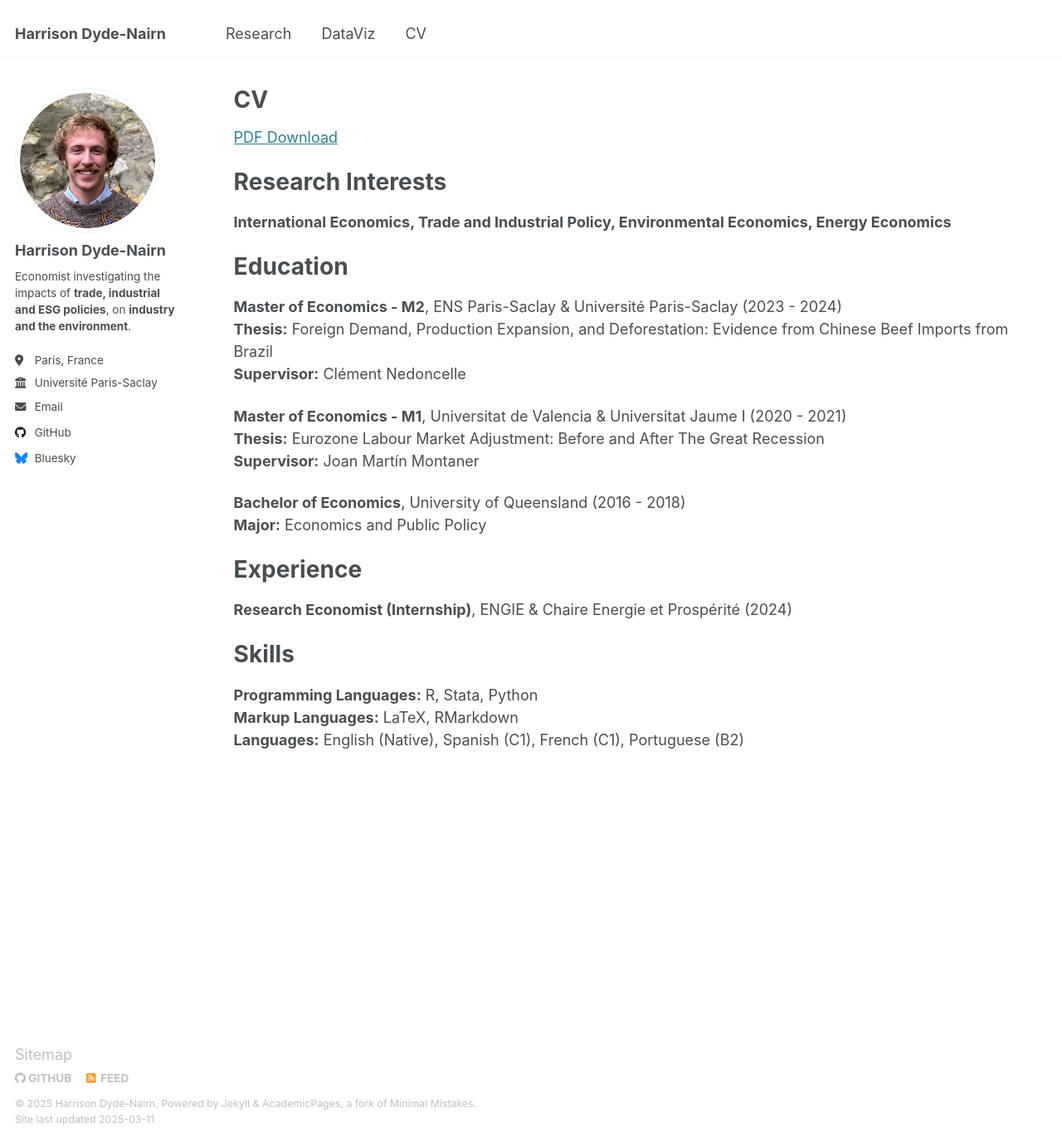
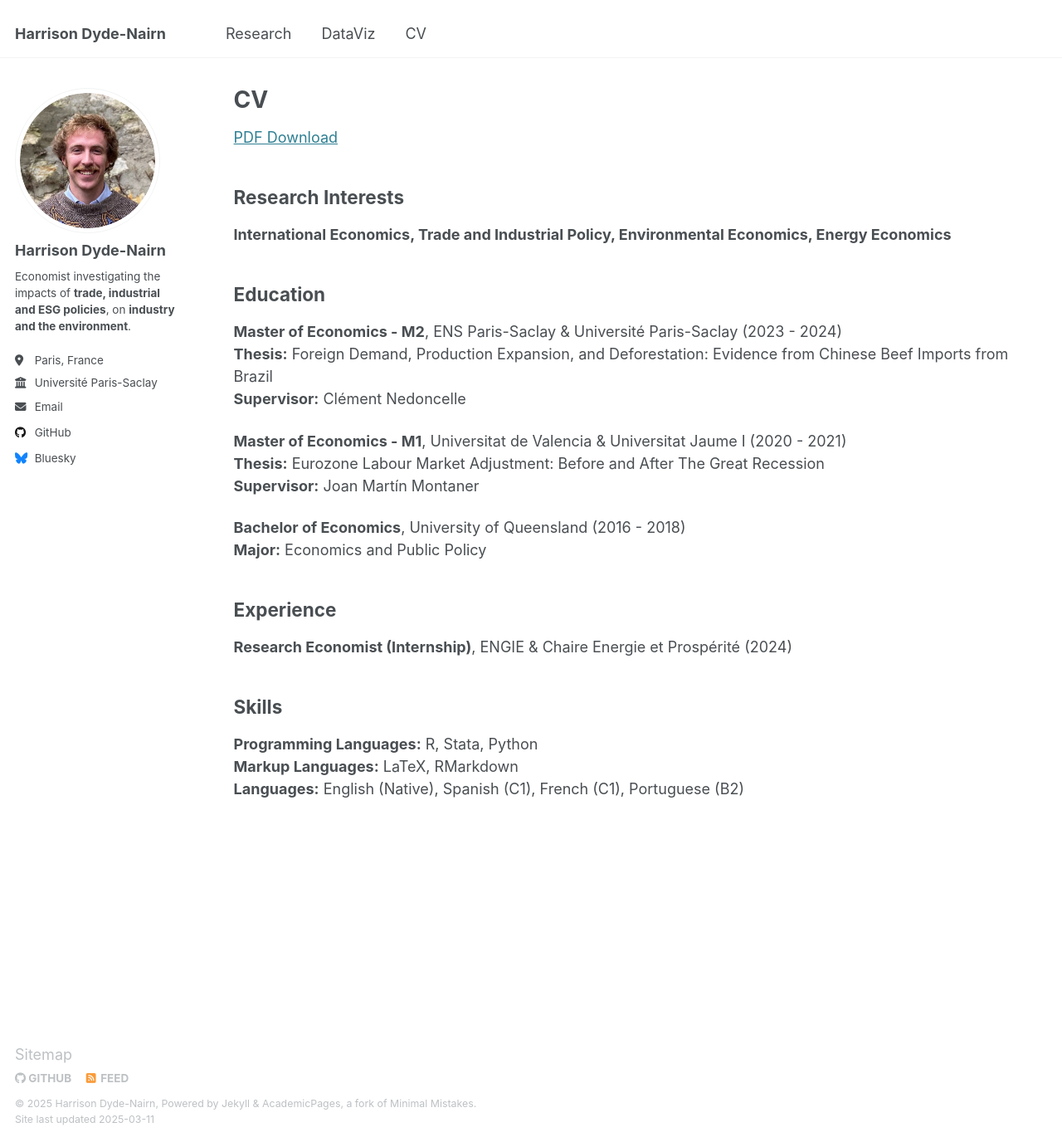
Before and after one commit to hdydenairn/hdydenairn.github.io, a Jekyll site: the page built from _pages/cv.md, in a window 1280 px wide and 1376 px high. Shown: the whole window at 83% size. Built offline with Jekyll 4.4.1, drawn with Linux system fonts in a browser that asks for light colours.

Commit message:
Update cv.md

```diff
--- a/_pages/cv.md
+++ b/_pages/cv.md
@@ -10,11 +10,11 @@ redirect_from:
 
 [PDF Download](https://hdydenairn.github.io/files/cv_jan2025.pdf)
 
-# Research Interests
+## Research Interests
 
 **International Economics, Trade and Industrial Policy, Environmental Economics, Energy Economics**
 
-# Education
+## Education
 
 **Master of Economics - M2**, ENS Paris-Saclay & Université Paris-Saclay (2023 - 2024)
 **Thesis:** Foreign Demand, Production Expansion, and Deforestation: Evidence from Chinese Beef Imports from Brazil
@@ -27,11 +27,11 @@ redirect_from:
 **Bachelor of Economics**, University of Queensland (2016 - 2018)
 **Major:** Economics and Public Policy
 
-# Experience
+## Experience
 
 **Research Economist (Internship)**, ENGIE & Chaire Energie et Prospérité (2024)
 
-# Skills
+## Skills
 
 **Programming Languages:** R, Stata, Python
 **Markup Languages:** LaTeX, RMarkdown
```
